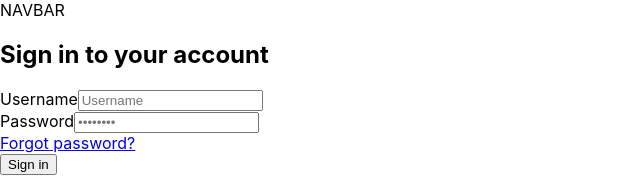
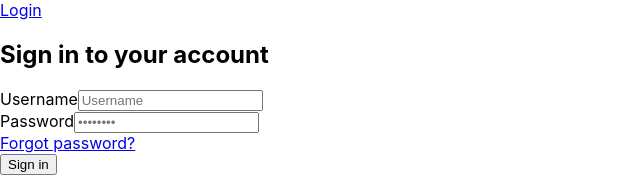
Before and after one commit to Shiri-DA/SWebpageYomi, a React (Create React App) app: page /login in a window 1280 px wide. Shown: the top 177 px of the page, without its empty margins (0-640 px from the left). Built offline with nearby package versions, Linux system fonts and the light colour scheme.

Commit message:
Add login and logout and correct erros

```diff
--- a/src/Context/useAuth.tsx
+++ b/src/Context/useAuth.tsx
@@ -28,8 +28,8 @@ export const UserProvider = ({children}: Props) => {
         const token = localStorage.getItem("token");
         if(user && token) {
             setUser(JSON.parse(user));
-            setUser(JSON.parse(token));
-            axios.defaults.headers.common['Authorization'] = `Bearer ${token}`;
+            setToken(token);
+            axios.defaults.headers.common['Authorization'] = `Bearer ` + token;
         }
         setIsReady(true);
     }, []);
@@ -43,8 +43,8 @@ export const UserProvider = ({children}: Props) => {
                     username: res?.data.username
                 };
                 localStorage.setItem("user", JSON.stringify(userObj));
-                setToken(res?.data.token);
-                setUser(userObj);
+                setToken(res?.data.token!);
+                setUser(userObj!);
                 toast.success("Login Successful!");
                 navigate("/");
             }
--- a/src/Pages/Navbar/Navbar.tsx
+++ b/src/Pages/Navbar/Navbar.tsx
@@ -1,9 +1,30 @@
+import {data} from "react-router";
+import {useAuth} from "../../Context/useAuth";
 
 
 export const Navbar = () => {
+    const { isLoggedIn, user, logout } = useAuth();
+
     return (
         <div>
-            NAVBAR
+            {isLoggedIn() ? (
+                <div>
+                    <a
+                        onClick={logout}
+                    >
+                    Logout
+                    </a>
+                </div>
+            ) : (
+                <div>
+                    <a
+                        href="/login"
+                    >
+                    Login
+                    </a>
+                </div>
+            )
+            }
         </div>
     )
 }
--- /dev/null
+++ b/src/Pages/News/News.tsx
@@ -0,0 +1,9 @@
+import React from "react";
+
+const News = () => {
+    return (
+        <div>News</div>
+    )
+}
+
+export default News;
--- /dev/null
+++ b/src/Routes/ProtectedRoute.tsx
@@ -0,0 +1,16 @@
+import {useLocation} from "react-router";
+import {useAuth} from "../Context/useAuth";
+import {Navigate} from "react-router-dom";
+
+type Props = {children: React.ReactNode}
+
+const ProtectedRoute = ({children}: Props) => {
+    const localtion = useLocation();
+    const {isLoggedIn} = useAuth();
+    return isLoggedIn() ?
+        (<>{children}</>) :
+        (<Navigate to={"/login"} state={{from: localtion}} replace/>)
+
+}
+
+export default ProtectedRoute;
--- a/src/Routes/Routes.tsx
+++ b/src/Routes/Routes.tsx
@@ -2,12 +2,15 @@ import {createBrowserRouter} from "react-router-dom";
 import App from "../App";
 import {HomePage} from "../Pages/HomePage/HomePage";
 import LoginPage from "../Pages/LoginPage/LoginPage";
+import News from "../Pages/News/News";
+import ProtectedRoute from "./ProtectedRoute";
 
 export const router = createBrowserRouter([{
     path: "/",
     element: <App/>,
     children: [
         {path: "", element: <HomePage />},
-        {path: "login", element: <LoginPage/>}
+        {path: "login", element: <LoginPage/>},
+        {path: "news", element: <ProtectedRoute><News/></ProtectedRoute>}
     ]
 }])
--- a/src/Services/AuthService.tsx
+++ b/src/Services/AuthService.tsx
@@ -6,7 +6,6 @@ const api : string = (process.env["REACT_APP_API_URL"] as string);
 
 export const loginApi =
     async (username: string, password : string) => {
-    console.log(api)
     try {
         const data = await axios.post<UserProfileToken>
             (api + "authenticate", {username, password});
```
